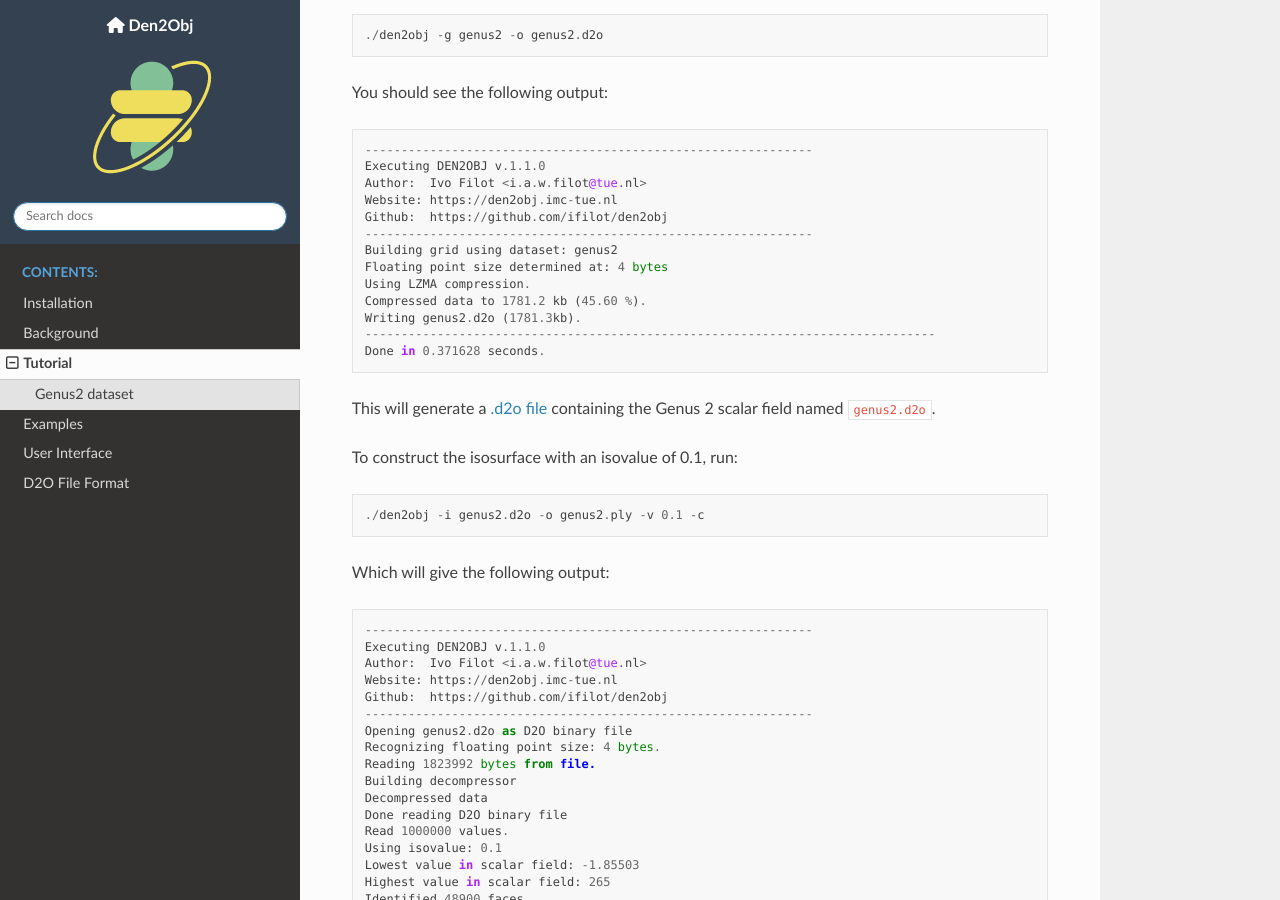
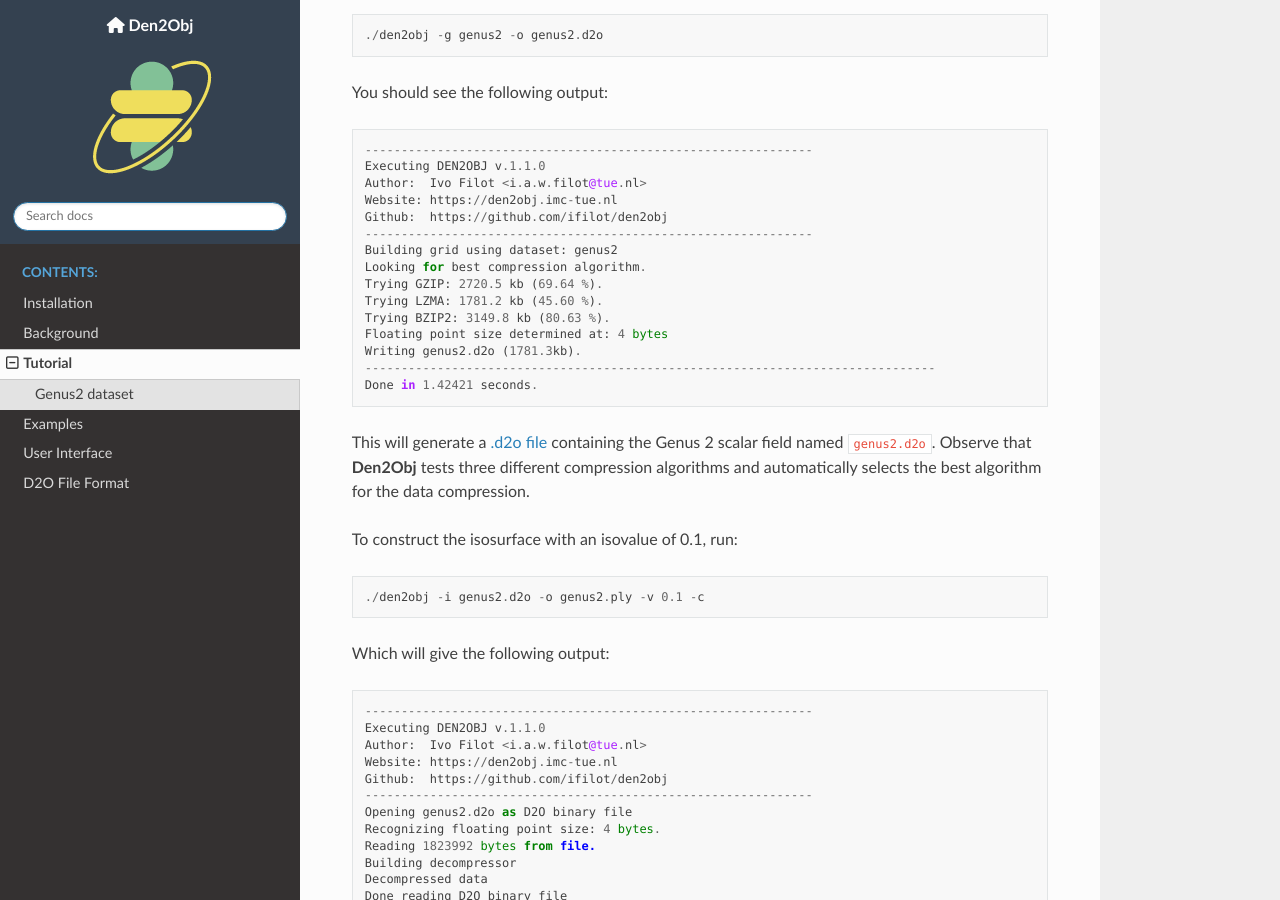
Before and after one commit to ifilot/den2obj, a Sphinx documentation site: the page built from docs/tutorial.rst, in a window 1280 px wide and 900 px high, scrolled down 958 px. Built offline with Sphinx 7.4.7 and the Read the Docs theme 2.0.0, drawn with Linux system fonts in a browser that asks for light colours; nearby versions of some CDN libraries.

Commit message:
Expanding tutorial

```diff
--- a/docs/tutorial.rst
+++ b/docs/tutorial.rst
@@ -43,15 +43,19 @@
     Github:  https://github.com/ifilot/den2obj
     --------------------------------------------------------------
     Building grid using dataset: genus2
+    Looking for best compression algorithm.
+    Trying GZIP: 2720.5 kb (69.64 %).
+    Trying LZMA: 1781.2 kb (45.60 %).
+    Trying BZIP2: 3149.8 kb (80.63 %).
     Floating point size determined at: 4 bytes
-    Using LZMA compression.
-    Compressed data to 1781.2 kb (45.60 %).
     Writing genus2.d2o (1781.3kb).
     -------------------------------------------------------------------------------
-    Done in 0.371628 seconds.
+    Done in 1.42421 seconds.
 
 This will generate a :ref:`.d2o file <D2O file format>` containing the Genus 2
-scalar field named ``genus2.d2o``.
+scalar field named ``genus2.d2o``. Observe that :program:`Den2Obj` tests three
+different compression algorithms and automatically selects the best algorithm
+for the data compression.
 
 To construct the isosurface with an isovalue of 0.1, run::
 
```
